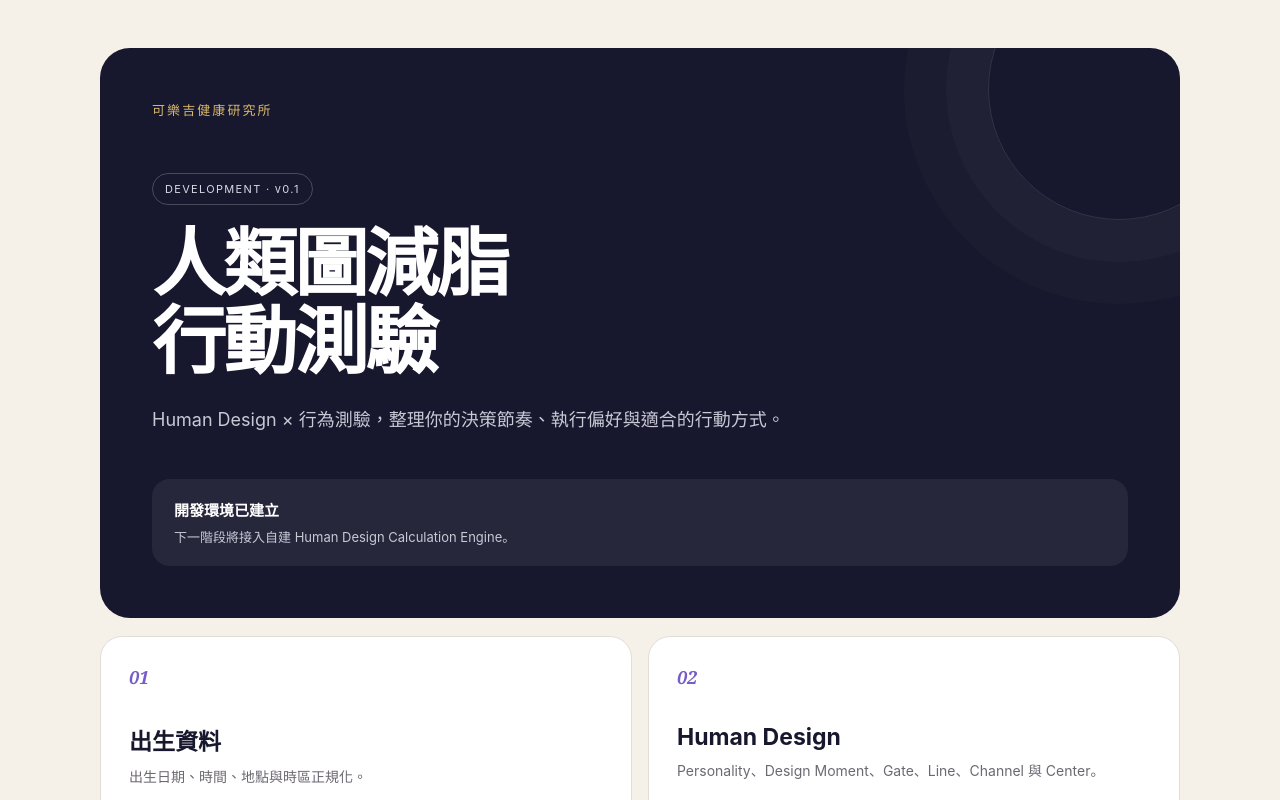
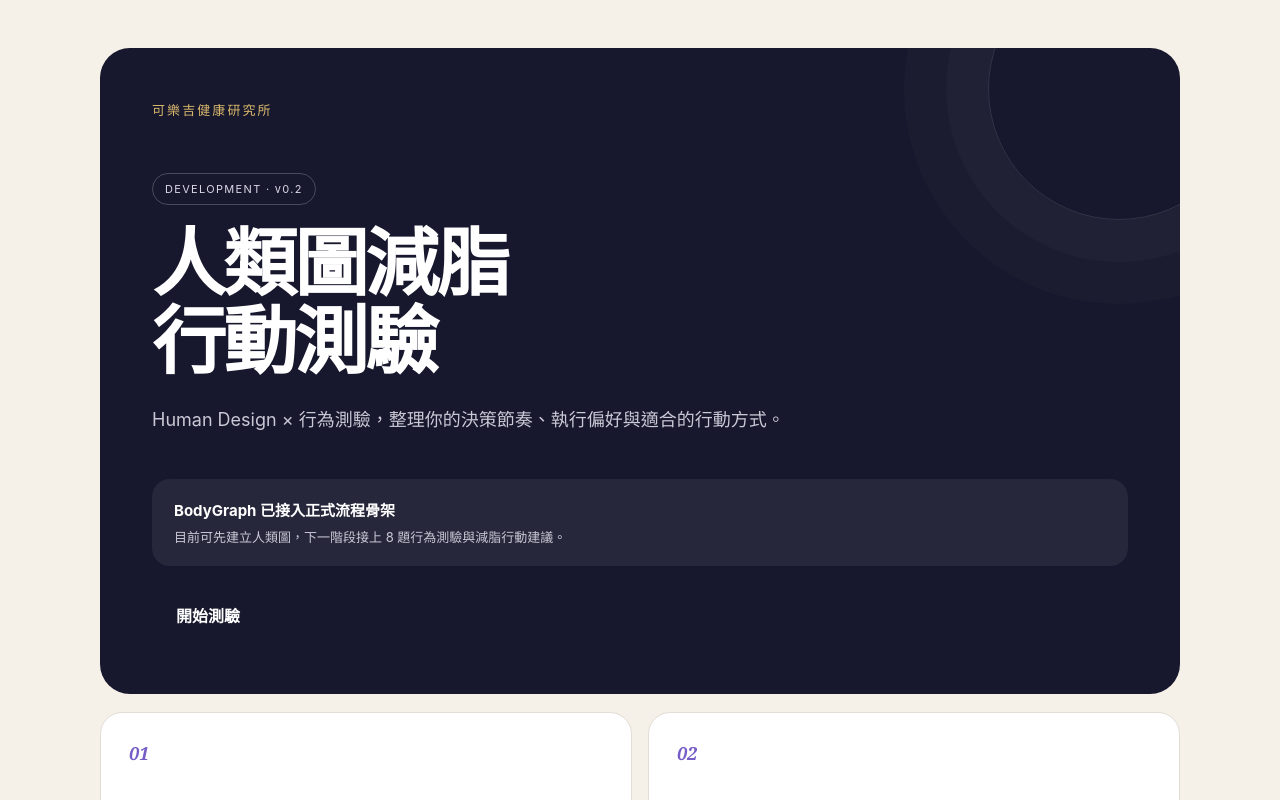
Before and after one commit to b9622024/human-design-fatloss-action, a Next.js app: page / in a window 1280 px wide. Shown: the top 800 px of the page. Built offline with nearby package versions, Linux system fonts and the light colour scheme.

Commit message:
Link homepage to assessment flow

```diff
--- a/app/page.tsx
+++ b/app/page.tsx
@@ -3,15 +3,30 @@ export default function Home() {
     <main className="page-shell">
       <section className="hero-card">
         <div className="eyebrow">可樂吉健康研究所</div>
-        <div className="status">DEVELOPMENT · v0.1</div>
+        <div className="status">DEVELOPMENT · v0.2</div>
         <h1>人類圖減脂<br />行動測驗</h1>
         <p className="lead">
           Human Design × 行為測驗，整理你的決策節奏、執行偏好與適合的行動方式。
         </p>
         <div className="notice">
-          <strong>開發環境已建立</strong>
-          <span>下一階段將接入自建 Human Design Calculation Engine。</span>
+          <strong>BodyGraph 已接入正式流程骨架</strong>
+          <span>目前可先建立人類圖，下一階段接上 8 題行為測驗與減脂行動建議。</span>
         </div>
+        <a
+          href="/assessment"
+          style={{
+            display: "inline-block",
+            marginTop: 22,
+            padding: "15px 24px",
+            borderRadius: 999,
+            background: "#17172d",
+            color: "#fff",
+            textDecoration: "none",
+            fontWeight: 800,
+          }}
+        >
+          開始測驗
+        </a>
       </section>
 
       <section className="grid">
@@ -37,7 +52,7 @@ export default function Home() {
         </article>
       </section>
 
-      <p className="footer-note">目前僅為部署驗證頁，不產生正式 Human Design 結果。</p>
+      <p className="footer-note">目前為開發測試流程，正式報告內容尚未開放。</p>
     </main>
   );
 }
```
